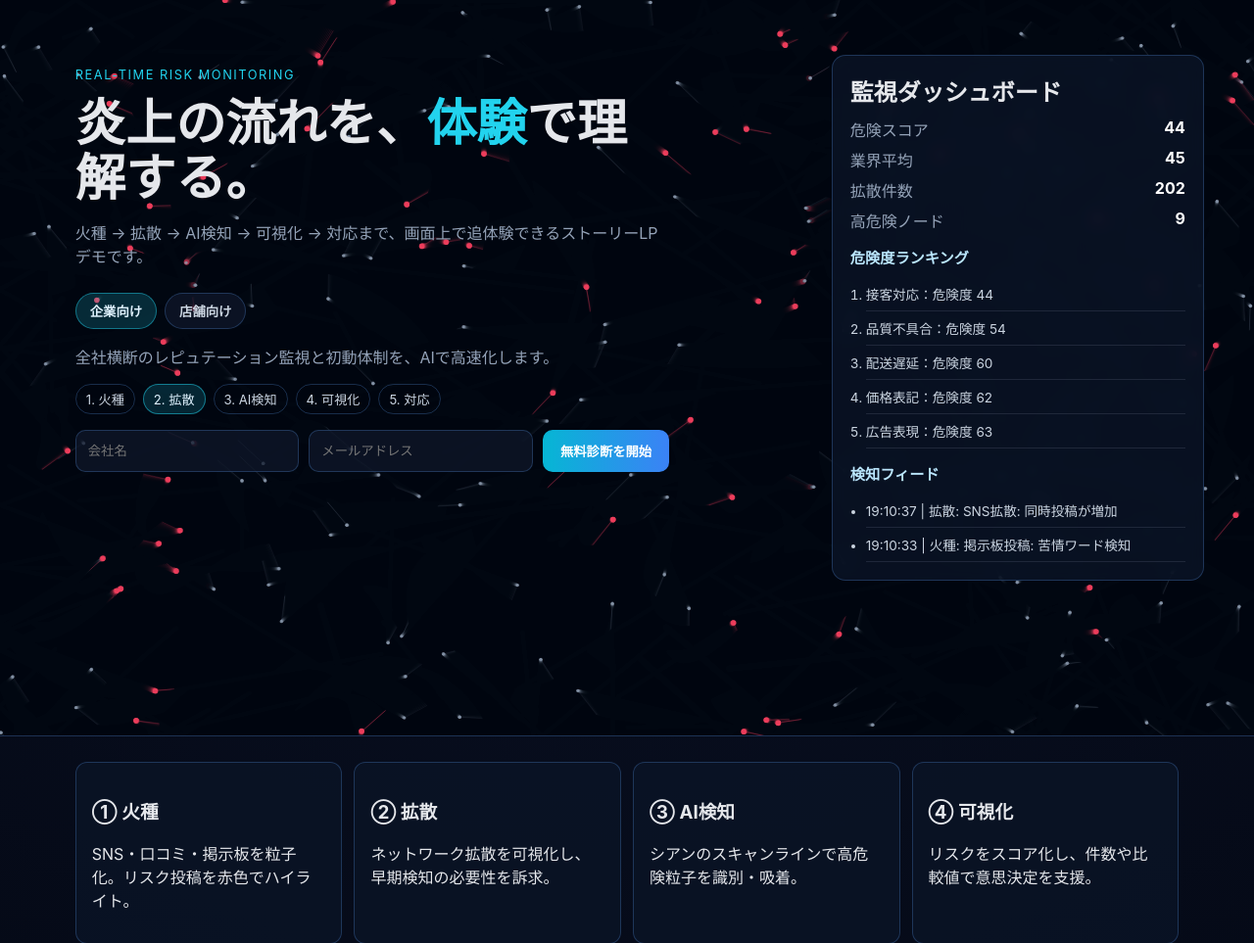
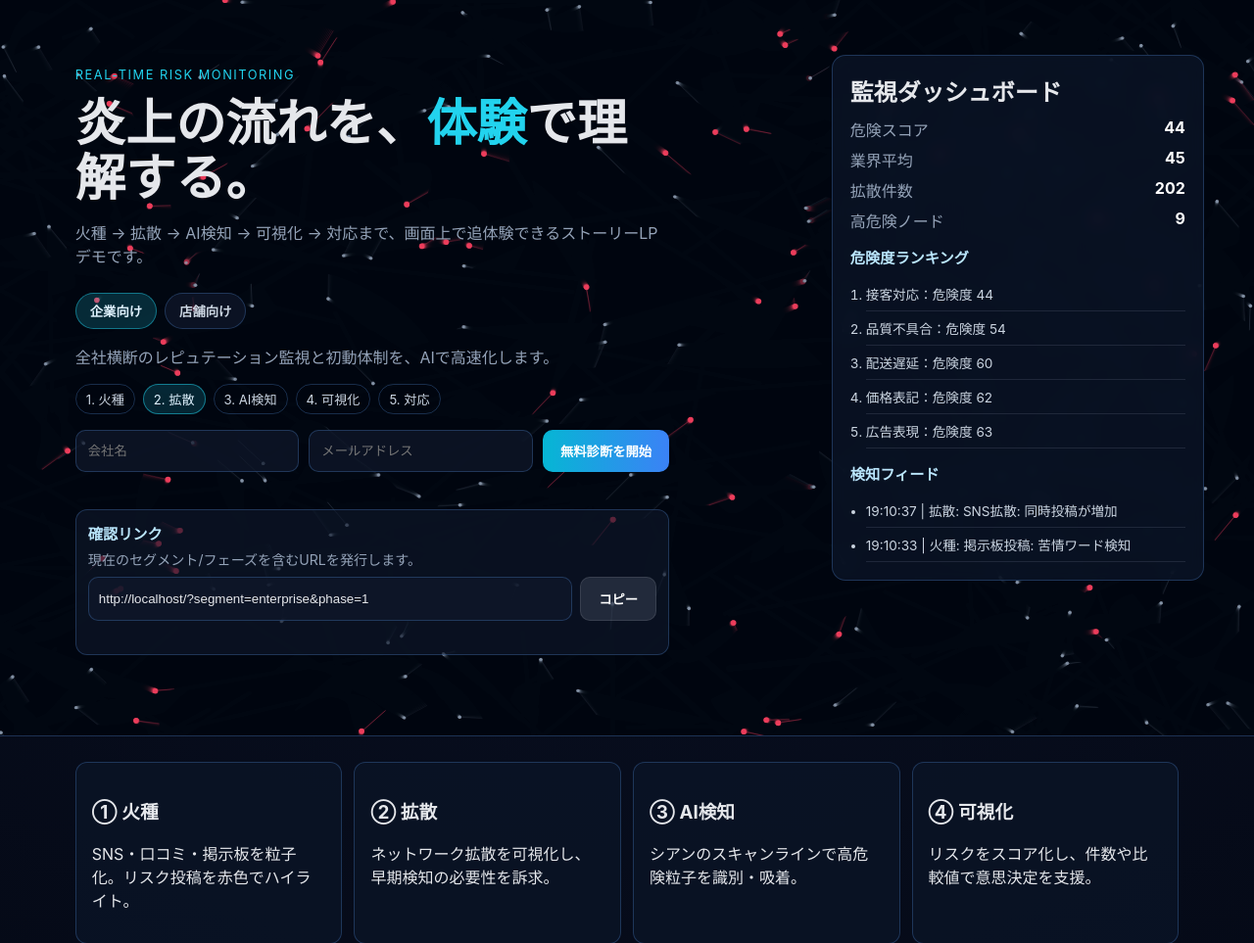
Before and after one commit to sasaharatakc/sasa, a PHP site: page / in a window 1280 px wide. Shown: the top 963 px of the page at 98% size. Run offline with PHP 8.4, Linux system fonts and the light colour scheme.

Commit message:
Add shareable confirmation link generation for demo state

```diff
--- a/app.js
+++ b/app.js
@@ -11,6 +11,9 @@ const samplePostsEl = document.getElementById("samplePosts");
 const segmentCopyEl = document.getElementById("segmentCopy");
 const quickForm = document.getElementById("quickForm");
 const formMessage = document.getElementById("formMessage");
+const shareLinkEl = document.getElementById("shareLink");
+const copyLinkBtn = document.getElementById("copyLink");
+const shareMessageEl = document.getElementById("shareMessage");
 
 const phases = ["火種", "拡散", "AI検知", "可視化", "対応"];
 const segmentCopy = {
@@ -40,6 +43,7 @@ let h = 0;
 let t = 0;
 let phaseIndex = 0;
 let phaseTimer = 0;
+let currentSegment = "enterprise";
 
 const particles = Array.from({ length: 210 }, () => ({
   x: Math.random(),
@@ -57,8 +61,40 @@ function resize() {
   canvas.height = h * dpr;
   ctx.setTransform(dpr, 0, 0, dpr, 0, 0);
 }
+
+function updateShareLink() {
+  const url = new URL(window.location.href);
+  url.searchParams.set("segment", currentSegment);
+  url.searchParams.set("phase", String(phaseIndex));
+  shareLinkEl.value = url.toString();
+}
+
+function applyStateToUrl() {
+  const url = new URL(window.location.href);
+  url.searchParams.set("segment", currentSegment);
+  url.searchParams.set("phase", String(phaseIndex));
+  history.replaceState({}, "", `${url.pathname}?${url.searchParams.toString()}`);
+  updateShareLink();
+}
+
+function hydrateFromUrl() {
+  const params = new URLSearchParams(window.location.search);
+  const segment = params.get("segment");
+  const phase = Number(params.get("phase"));
+  if (segment === "enterprise" || segment === "store") currentSegment = segment;
+  if (Number.isInteger(phase) && phase >= 0 && phase < phases.length) phaseIndex = phase;
+}
+
+function syncSegmentUi() {
+  document.querySelectorAll(".tab").forEach((btn) => {
+    btn.classList.toggle("active", btn.dataset.segment === currentSegment);
+  });
+  segmentCopyEl.textContent = segmentCopy[currentSegment] || segmentCopy.enterprise;
+}
+
 window.addEventListener("resize", resize);
 resize();
+hydrateFromUrl();
 
 function renderPhaseTrack() {
   phaseTrackEl.innerHTML = "";
@@ -104,6 +140,7 @@ function animate() {
     phaseIndex = (phaseIndex + 1) % phases.length;
     updateFeed(phases[phaseIndex]);
     renderPhaseTrack();
+    applyStateToUrl();
   }
   const phase = phases[phaseIndex];
 
@@ -161,10 +198,19 @@ function animate() {
 
 document.querySelectorAll(".tab").forEach((btn) => {
   btn.addEventListener("click", () => {
-    document.querySelectorAll(".tab").forEach((b) => b.classList.remove("active"));
-    btn.classList.add("active");
-    segmentCopyEl.textContent = segmentCopy[btn.dataset.segment] || segmentCopy.enterprise;
+    currentSegment = btn.dataset.segment || "enterprise";
+    syncSegmentUi();
+    applyStateToUrl();
   });
+});
+
+copyLinkBtn.addEventListener("click", async () => {
+  try {
+    await navigator.clipboard.writeText(shareLinkEl.value);
+    shareMessageEl.textContent = "確認リンクをコピーしました。";
+  } catch {
+    shareMessageEl.textContent = "コピーに失敗しました。手動でリンクをコピーしてください。";
+  }
 });
 
 quickForm.addEventListener("submit", (event) => {
@@ -179,7 +225,9 @@ quickForm.addEventListener("submit", (event) => {
   quickForm.reset();
 });
 
+syncSegmentUi();
 renderPhaseTrack();
 renderSamplePosts();
 updateFeed(phases[phaseIndex]);
+applyStateToUrl();
 animate();
--- a/index.html
+++ b/index.html
@@ -28,6 +28,16 @@
           <button class="primary" type="submit">無料診断を開始</button>
         </form>
         <small id="formMessage" class="form-message"></small>
+
+        <div class="share-box">
+          <h3>確認リンク</h3>
+          <p>現在のセグメント/フェーズを含むURLを発行します。</p>
+          <div class="share-row">
+            <input id="shareLink" type="text" readonly aria-label="確認リンク" />
+            <button id="copyLink" type="button">コピー</button>
+          </div>
+          <small id="shareMessage" class="share-message"></small>
+        </div>
       </div>
 
       <aside class="dashboard">
--- a/styles.css
+++ b/styles.css
@@ -56,3 +56,12 @@ main { padding: 26px 6vw 72px; }
 @media (max-width: 760px) {
   .quick-form { grid-template-columns: 1fr; }
 }
+
+
+.share-box { margin-top: 14px; border: 1px solid var(--line); border-radius: 12px; padding: 12px; background: rgba(15, 23, 42, 0.65); max-width: 720px; }
+.share-box h3 { margin: 0 0 6px; font-size: 0.95rem; color: #bae6fd; }
+.share-box p { margin: 0 0 8px; color: var(--muted); font-size: 0.88rem; }
+.share-row { display: grid; grid-template-columns: 1fr auto; gap: 8px; }
+.share-row input { background: rgba(15, 23, 42, 0.75); border: 1px solid var(--line); color: var(--text); border-radius: 10px; padding: 10px; }
+.share-row button { background: rgba(148, 163, 184, 0.18); color: white; border: 1px solid rgba(255,255,255,0.1); }
+.share-message { display: block; margin-top: 6px; min-height: 1.2em; color: #7dd3fc; }
```
